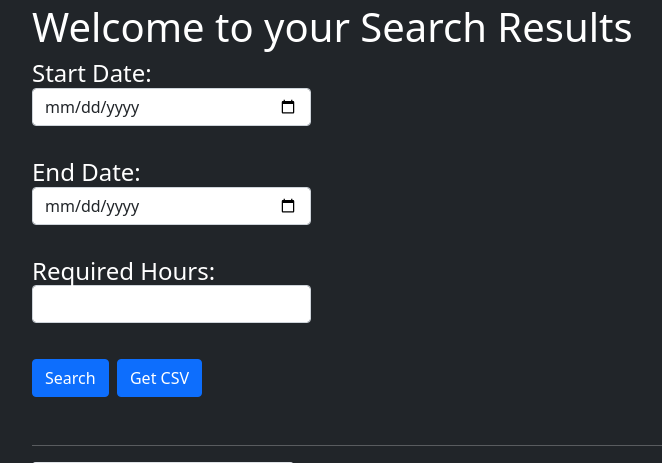
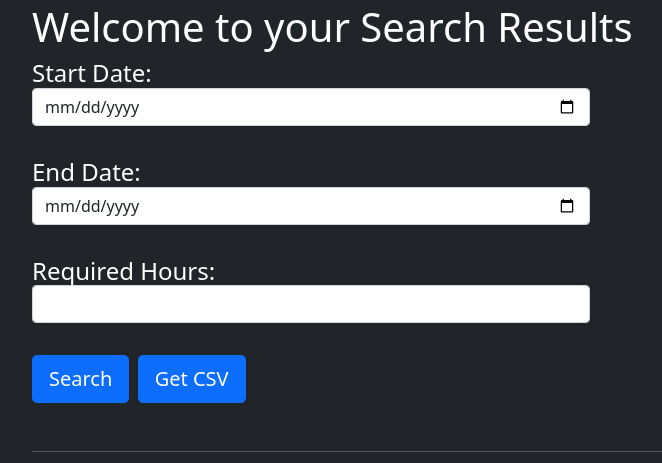
Before and after one commit to gflorkowski4/traininglogsbyflo, a Django app: page /users/search_results/ in a window 1280 px wide. Shown: the part 69-532 px from the top of the page, without its empty margins (50-712 px from the left). Run offline with Django 4.2, Linux system fonts and the light colour scheme; a user stored in the database is signed in; data comes from the database, SQL or seed files in the repository; some libraries are stand-ins or nearby versions.

Commit message:
Changed Buttons

```diff
--- a/users/templates/registration/search_results.html
+++ b/users/templates/registration/search_results.html
@@ -7,14 +7,14 @@
 {% block content %}
 <form method="POST">
   {% csrf_token %}
-  <h4>Start Date: <input type="date" class="form-control w-25" name="start_date" , placeholder="Start Date" /></h4>
+  <h4>Start Date: <input type="date" class="form-control w-50" name="start_date" , placeholder="Start Date" /></h4>
   </br>
-  <h4>End Date: <input class="form-control w-25"type="date" name="end_date" /></h4>
+  <h4>End Date: <input class="form-control w-50"type="date" name="end_date" /></h4>
   </br>
-  <h4>Required Hours: <input class="form-control w-25" type="number" name="req_hours" /></h4>
+  <h4>Required Hours: <input class="form-control w-50" type="number" name="req_hours" /></h4>
   </br>
-  <h2><input class='btn btn-primary' type="submit" value="Search" /> <a href="{% url 'users:results_csv' %}"
-      class="btn btn-primary">Get CSV</a> </h2>
+  <h2><input class='btn btn-primary btn-lg' type="submit" value="Search" /> <a href="{% url 'users:results_csv' %}"
+      class="btn btn-primary btn-lg">Get CSV</a> </h2>
 </form>
 </br>
 
```
